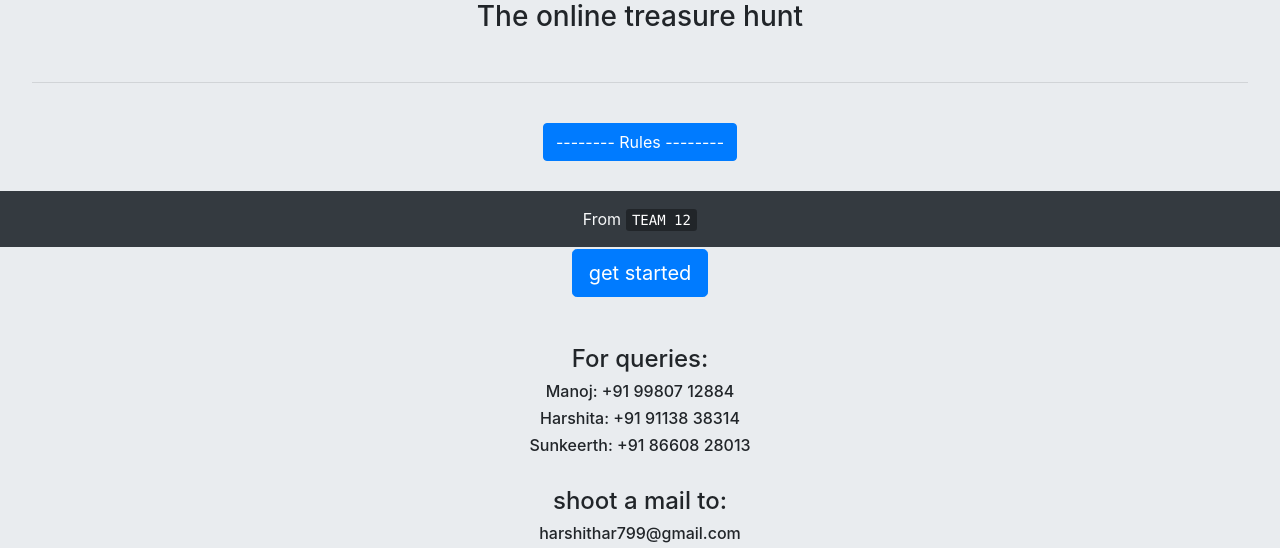
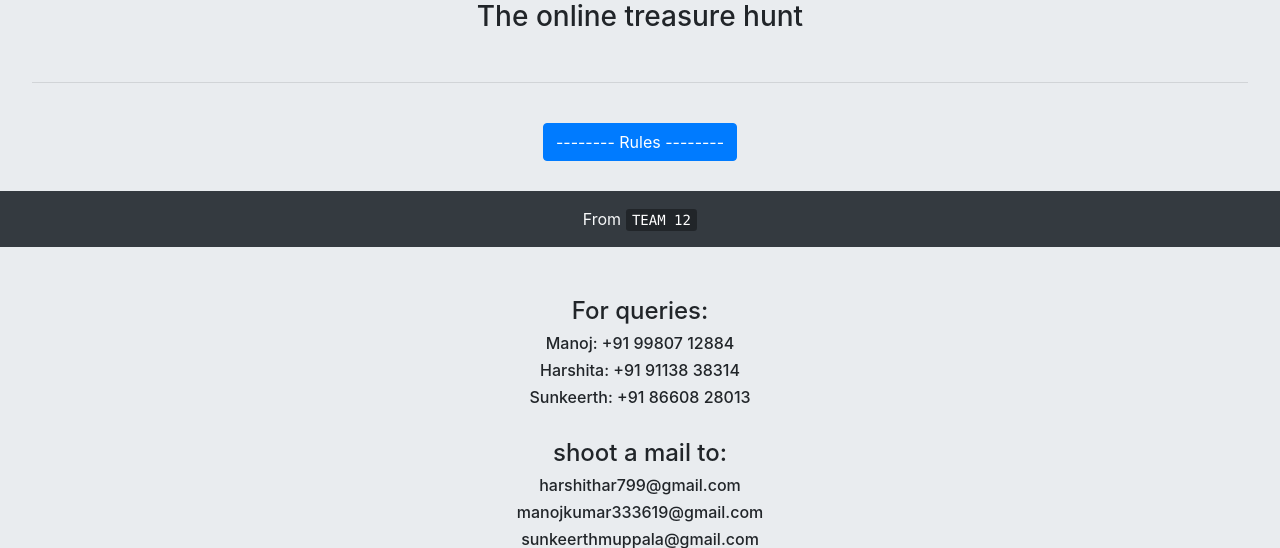
Before and after one commit to EagleCoder404/epsilon, a PHP site: page / in a window 1280 px wide. Shown: the part 553-1101 px from the top of the page. Run offline with PHP 8.4, Linux system fonts and the light colour scheme.

Commit message:
Update index.php

```diff
--- a/index.php
+++ b/index.php
@@ -140,13 +140,7 @@
         <!--get started-->
 
 
-      <div class="container text-center">
 
-
-         <a class='btn btn-primary btn-lg' href='/quiz/'>get started</a>
-
-
-      </div>
 
 <br><br>
 
```
